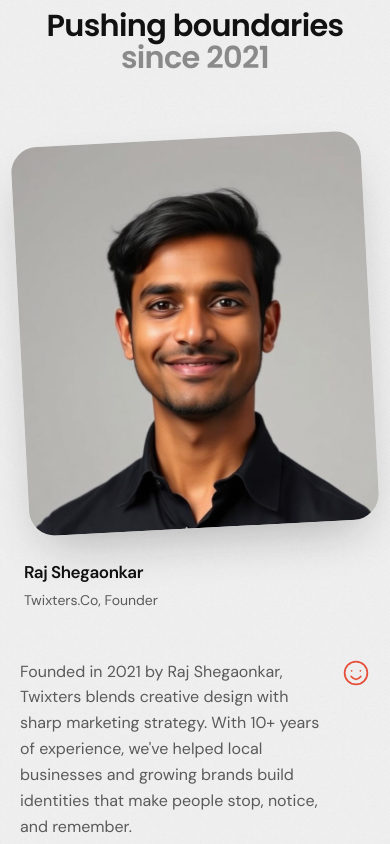
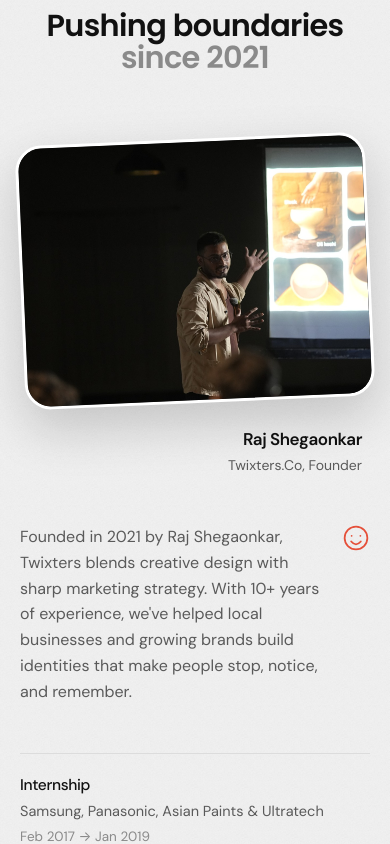
Before and after one commit to AmoghSamarth/Twixters.co, a React (Vite) app: page / in a window 390 px wide. Shown: the part 6980-7824 px from the top of the page. Built offline with nearby package versions, Linux system fonts and the light colour scheme.

Commit message:
feat(founder): use presentation photo (_DSC0888) with framed card styling matching reference

```diff
--- a/src/components/tw/founder.jsx
+++ b/src/components/tw/founder.jsx
@@ -1,8 +1,10 @@
 import { founder } from "../../content/site";
 import { Eyebrow } from "./primitives";
 import { Reveal } from "./reveal";
+
 function Smiley() {
-  return <svg
+  return (
+    <svg
       viewBox="0 0 32 32"
       fill="none"
       aria-hidden="true"
@@ -13,10 +15,13 @@ function Smiley() {
     >
       <circle cx="16" cy="16" r="13" />
       <path d="M11 13.5v.01M21 13.5v.01M10.5 20c1.8 2.2 3.6 3.2 5.5 3.2s3.7-1 5.5-3.2" />
-    </svg>;
+    </svg>
+  );
 }
+
 export function Founder() {
-  return <section id="about" aria-labelledby="about-heading" className="px-5 py-24 sm:px-8 sm:py-32">
+  return (
+    <section id="about" aria-labelledby="about-heading" className="px-5 py-24 sm:px-8 sm:py-32">
       <Reveal className="mx-auto max-w-[1200px]">
         <Eyebrow>{founder.eyebrow}</Eyebrow>
         <h2 id="about-heading" className="tw-h2 mt-6 text-center text-[clamp(1.9rem,5.6vw,3.5rem)]">
@@ -25,9 +30,9 @@ export function Founder() {
         </h2>
       </Reveal>
 
-      <div className="mx-auto mt-16 grid max-w-[1200px] items-start gap-12 lg:grid-cols-[42%_1fr] lg:gap-16">
-        <Reveal delay={80} className="mx-auto w-full max-w-[22rem] lg:mx-0 lg:max-w-none">
-          <div className="rotate-[-3deg] overflow-hidden rounded-[26px] bg-[#cfcfcf] shadow-lift">
+      <div className="mx-auto mt-16 grid max-w-[1200px] items-start gap-12 lg:grid-cols-[48%_1fr] lg:gap-16">
+        <Reveal delay={80} className="mx-auto w-full max-w-[30rem] lg:mx-0 lg:max-w-none">
+          <div className="rotate-[-2.5deg] overflow-hidden rounded-[26px] border-[3px] border-white bg-[#1a1a1a] shadow-[0_20px_50px_rgba(0,0,0,0.18)] transition-transform duration-500 hover:rotate-0">
             <img
               src={founder.portrait.src}
               alt={founder.portrait.alt}
@@ -35,12 +40,12 @@ export function Founder() {
               height={founder.portrait.height}
               loading="lazy"
               decoding="async"
-    className="aspect-[9/10] w-full object-cover"
+              className="aspect-[4/3] w-full object-cover object-[center_35%]"
             />
           </div>
-          <div className="mt-8 pl-1">
+          <div className="mt-6 text-right pr-2">
             <p className="text-[17px] font-semibold tracking-tight text-ink">{founder.name}</p>
-            <p className="mt-1 text-[14px] text-ink-muted">{founder.role}</p>
+            <p className="mt-0.5 text-[14px] text-ink-muted">{founder.role}</p>
           </div>
         </Reveal>
 
@@ -53,7 +58,8 @@ export function Founder() {
           </div>
 
           <ul className="mt-12">
-            {founder.timeline.map((row, i) => <Reveal
+            {founder.timeline.map((row, i) => (
+              <Reveal
                 as="li"
                 key={row.role + row.org}
                 delay={i * 80}
@@ -64,9 +70,11 @@ export function Founder() {
                   <p className="text-[14.5px] text-ink-muted">{row.org}</p>
                   <p className="text-[13.5px] whitespace-nowrap text-ink-faint">{row.period}</p>
                 </div>
-              </Reveal>)}
+              </Reveal>
+            ))}
           </ul>
         </Reveal>
       </div>
-    </section>;
+    </section>
+  );
 }
--- a/src/data/site.js
+++ b/src/data/site.js
@@ -164,10 +164,10 @@ export const founder = {
   eyebrow: "Our Studio",
   heading: { plain: "Pushing boundaries ", muted: "since 2021" },
   portrait: {
-    src: assetUrl("/assets/raj.jpg"),
-    alt: "Raj Shegaonkar, founder of Twixters.Co",
-    width: 900,
-    height: 1e3
+    src: assetUrl("/assets/raj-presenting.jpg"),
+    alt: "Raj Shegaonkar speaking at design presentation",
+    width: 1400,
+    height: 966
   },
   name: "Raj Shegaonkar",
   role: "Twixters.Co, Founder",
```
Also changed, not shown: public/assets/raj-presenting.jpg (added). Lines whose indentation alone changed are shown as unchanged.
